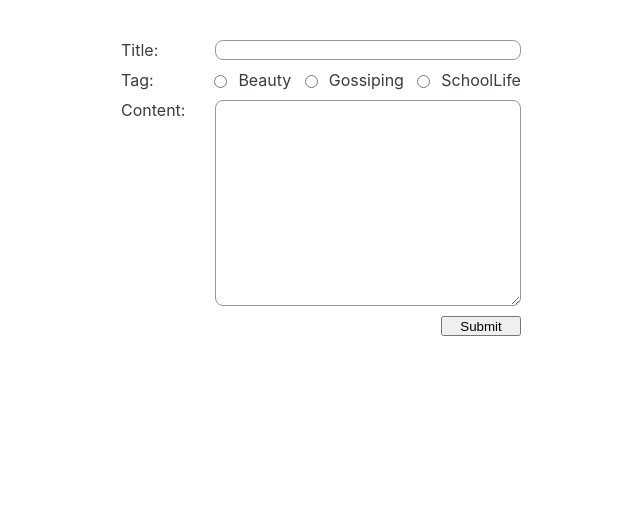
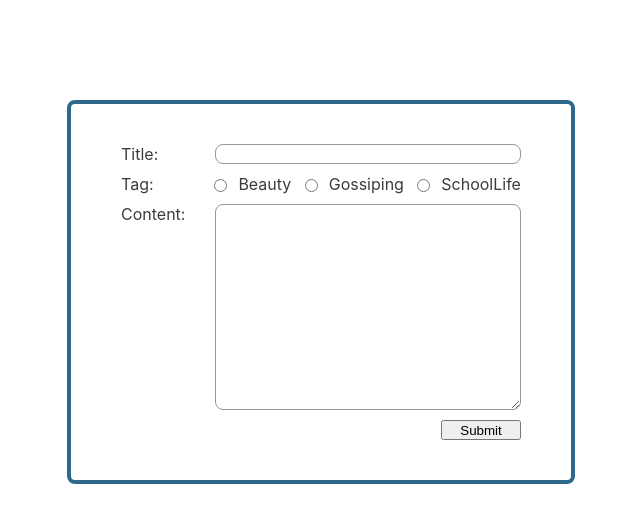
Before and after one commit to ValerieKC/AppworksSchool-18_Firebase_Firestore, a React (Create React App) app: page / in a window 1280 px wide. Shown: the top 522 px of the page, without its empty margins (319-959 px from the left). Built offline with nearby package versions, Linux system fonts and the light colour scheme; no server answers; the database is empty.

Commit message:
After phase1 check

```diff
--- a/src/component/firestore_group1.js
+++ b/src/component/firestore_group1.js
@@ -25,15 +25,23 @@ const firebaseConfig = {
 const app = initializeApp(firebaseConfig);
 const db = getFirestore(app);
 
+const Container = styled.div`
+  margin: 0 auto;
+`;
+
 const Wrapper = styled.div`
   margin: 0 auto;
-padding-top:40px;
-width:1160px;
-display:flex;
-flex-direction:column;
-gap:10px;
-align-items:center;
-`
+  margin-top: 100px;
+  padding-top: 40px;
+  padding-bottom: 40px;
+  width: 500px;
+  border: 4px solid #2c698d;
+  border-radius: 8px;
+  display: flex;
+  flex-direction: column;
+  gap: 10px;
+  align-items: center;
+`;
 
 const TitleInput = styled.input.attrs({
   type: "input",
@@ -94,28 +102,14 @@ function MyFireStoreApp() {
 
   async function PostData() {
     try {
-      const docRef = await addDoc(collection(db, "group1"), {
+      const docRef = await addDoc(collection(db, "Articles"), {
         title: inputTitleRef.current.value,
         content: inputContentRef.current.value,
         tag: inputTagRef.current.value,
         author_id: authorId,
         created_time: timestamp,
       });
-      // console.log("Document written with ID: ", docRef.id);
 
-      // const querySnapshot = await getDocs(collection(db, "group1"));
-      // console.log(querySnapshot);
-
-      // querySnapshot.forEach((doc) => {
-      //   console.log({
-      //     id: doc.id,
-      //     title: doc.data().title,
-      //     content: doc.data().content,
-      //     tag: doc.data().tag,
-      //     author_id: doc.data().author_id,
-      //     created_time: new Date(doc.data().created_time.seconds * 1000),
-      //   });
-      // });
     } catch (e) {
       console.error("Error adding document: ", e);
     }
@@ -125,7 +119,8 @@ function MyFireStoreApp() {
     const snapshot = onSnapshot(collection(db, "group1"), (snapshot) => {
       let posts = [];
       snapshot.docs.forEach((doc) => {
-        posts.push({ ...doc.data(), id: doc.id });
+        posts.push({ ...doc.data(), id: doc.id});
+
       });
        posts.forEach((doc) => {
          console.log({
@@ -144,9 +139,9 @@ function MyFireStoreApp() {
     };
   }, []);
 
-  //  console.log(posts);
 
   return (
+    <Container>
       <Wrapper>
         <InputGroup>
           <FormLabel>Title:</FormLabel>
@@ -188,6 +183,7 @@ function MyFireStoreApp() {
           <SubmitBtn onClick={PostData}>Submit</SubmitBtn>
         </InputGroup>
       </Wrapper>
+    </Container>
   );
 }
 
```
Lines whose indentation alone changed are shown as unchanged.
